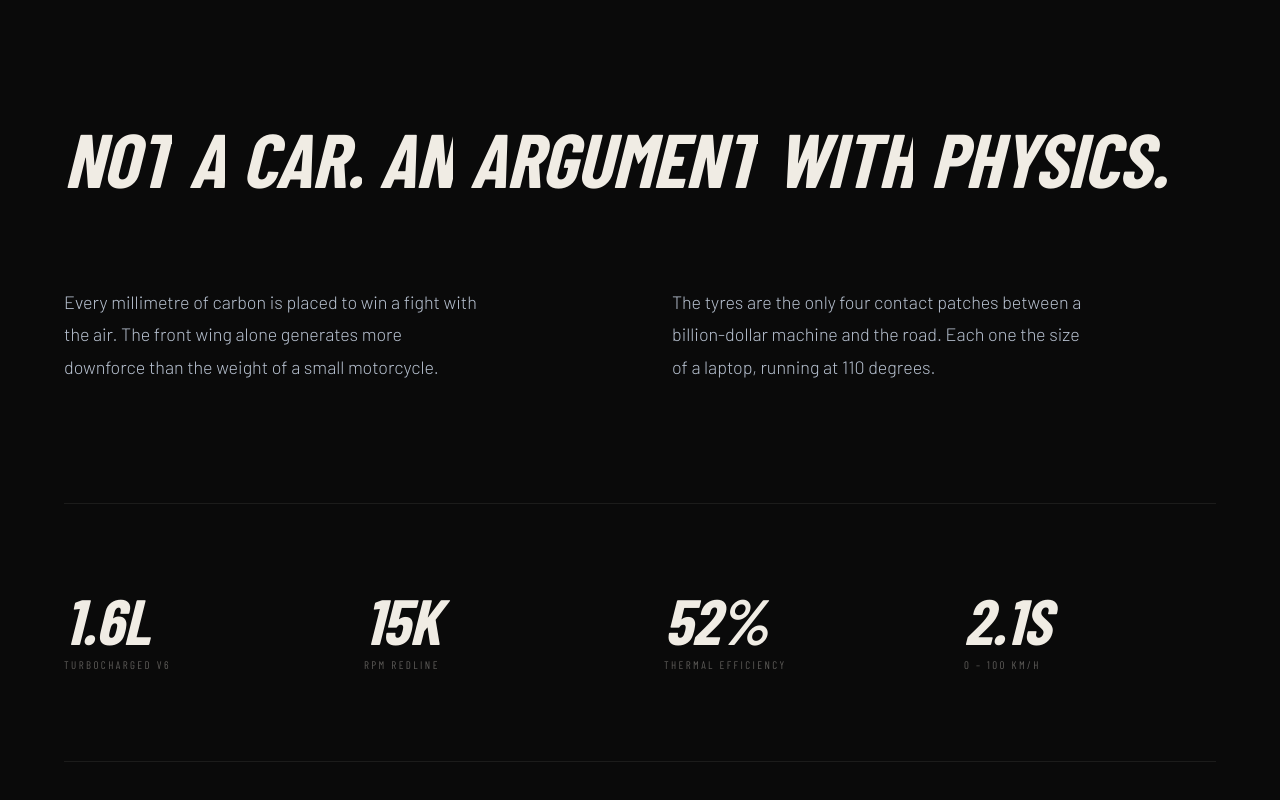
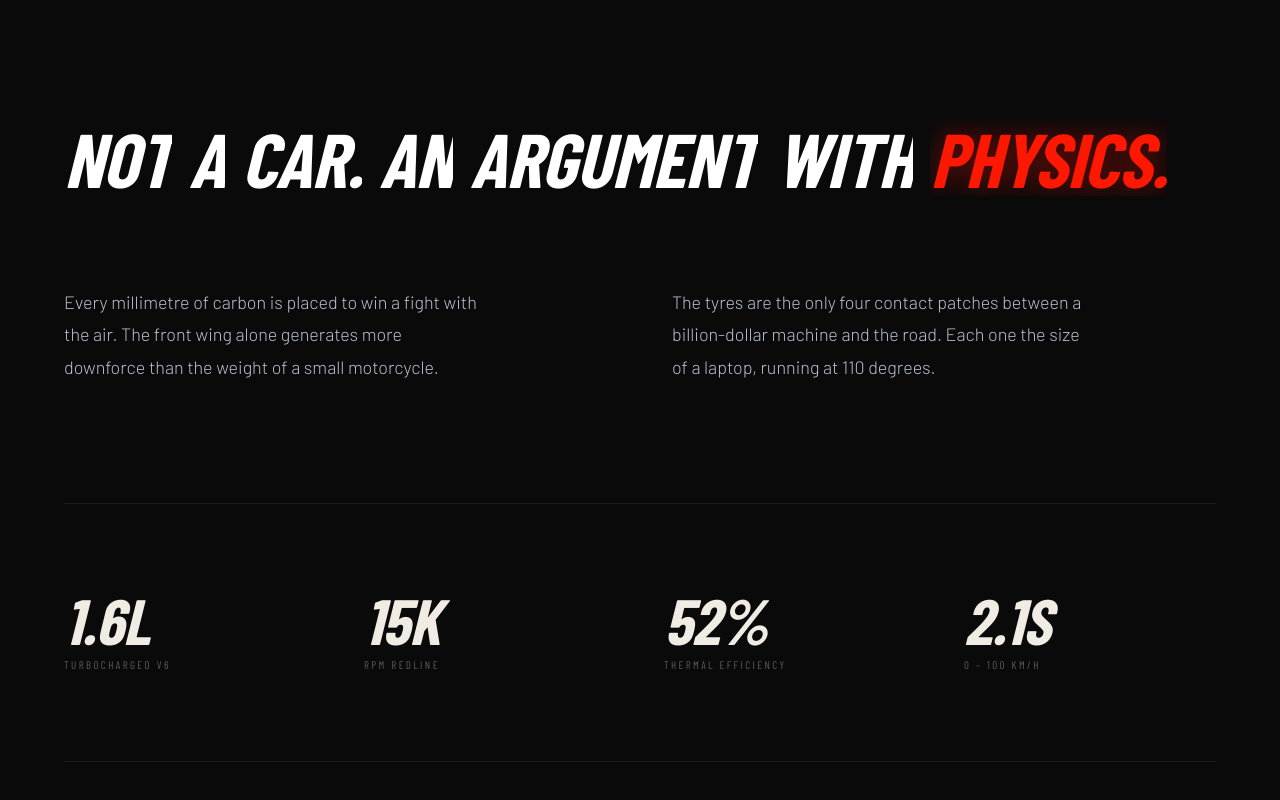
Before and after one commit to supunyasanthaofficial/F1, a React (Vite) app: page / in a window 1280 px wide. Shown: the part 4640-5440 px from the top of the page. Built offline with nearby package versions, Linux system fonts and the light colour scheme; a web font is replaced by a local one.

Commit message:
update RevealText component to support dynamic highlighting and improved color styling

```diff
--- a/src/components/RevealText.tsx
+++ b/src/components/RevealText.tsx
@@ -8,8 +8,10 @@ gsap.registerPlugin(ScrollTrigger);
 export const RevealText: React.FC<RevealTextProps> = ({
   text,
   size = 'lg',
-  color = '#f0ece4',
+  color = '#ffffff',
   align = 'left',
+  highlightWords = [],
+  highlightColor = '#ff1801',
 }) => {
   const containerRef = useRef<HTMLDivElement>(null);
 
@@ -58,7 +60,11 @@ export const RevealText: React.FC<RevealTextProps> = ({
           overflow: 'hidden',
         }}
       >
-        {words.map((word, idx) => (
+        {words.map((word, idx) => {
+          const isHighlighted = highlightWords.some(hw =>
+            word.toLowerCase().replace(/[^a-z0-9]/g, '') === hw.toLowerCase().replace(/[^a-z0-9]/g, '')
+          );
+          return (
             <span
               key={idx}
               style={{
@@ -68,11 +74,19 @@ export const RevealText: React.FC<RevealTextProps> = ({
                 verticalAlign: 'top',
               }}
             >
-            <span className="reveal-word" style={{ display: 'inline-block' }}>
+              <span
+                className="reveal-word"
+                style={{
+                  display: 'inline-block',
+                  color: isHighlighted ? highlightColor : undefined,
+                  textShadow: isHighlighted ? '0 0 28px rgba(255, 24, 1, 0.45)' : undefined,
+                }}
+              >
                 {word}
               </span>
             </span>
-        ))}
+          );
+        })}
       </h2>
     </div>
   );
```
Lines whose indentation alone changed are shown as unchanged.
